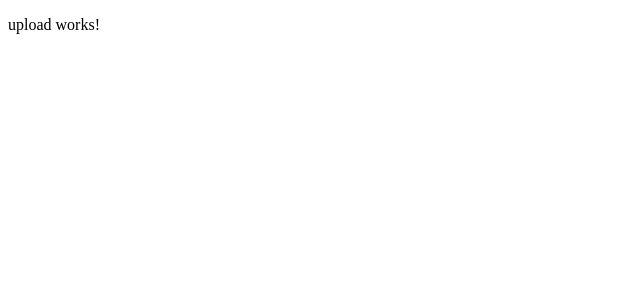
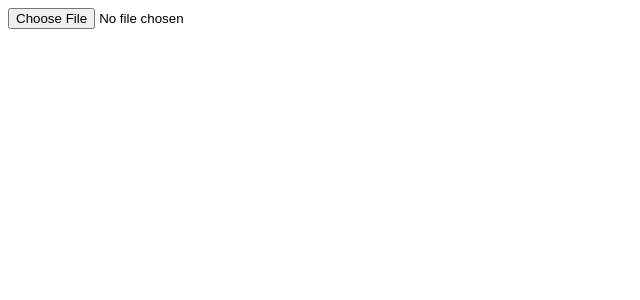
Before and after one commit to Davvue/i18n-browser, an Angular app: page /browser/upload in a window 1280 px wide. Shown: the top 300 px of the page, without its empty margins (0-640 px from the left). Built offline with nearby package versions, Linux system fonts and the light colour scheme.

Commit message:
file upload

```diff
--- a/src/app/features/browser/pages/upload/upload.html
+++ b/src/app/features/browser/pages/upload/upload.html
@@ -1 +1 @@
-<p>upload works!</p>
+<input type="file" accept="application/json" (change)="handleFileInput($event)"/>
--- a/src/app/features/browser/pages/upload/upload.ts
+++ b/src/app/features/browser/pages/upload/upload.ts
@@ -7,5 +7,9 @@ import { Component } from '@angular/core';
   styleUrl: './upload.scss'
 })
 export class Upload {
+  handleFileInput(event: Event) {
+    if (!(event.target instanceof HTMLInputElement)) return;
 
+    console.log(event.target.files);
+  }
 }
--- /dev/null
+++ b/src/types/locales.ts
@@ -0,0 +1,3 @@
+export type Locale = string;
+
+export type Locales = Locale[];
```
Also changed, not shown: src/types/translations.ts (added, +17 -0 lines).
